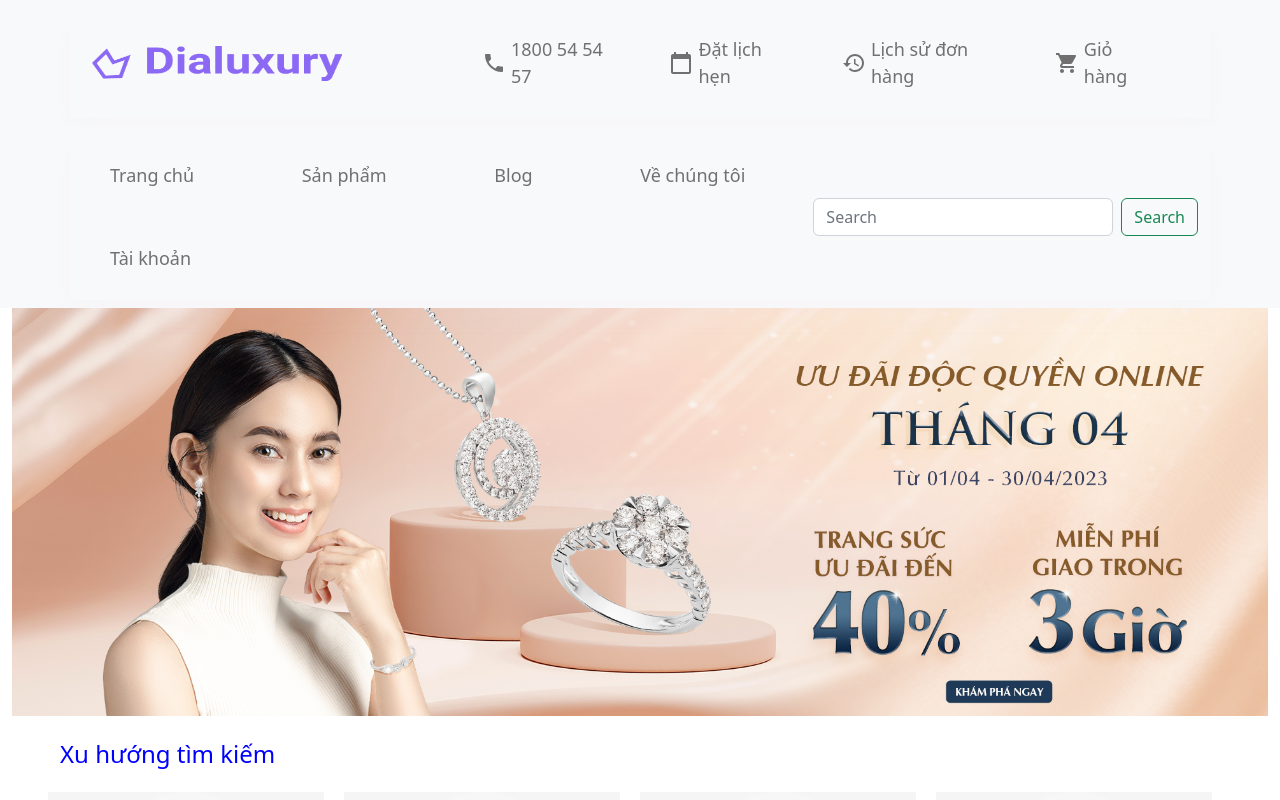
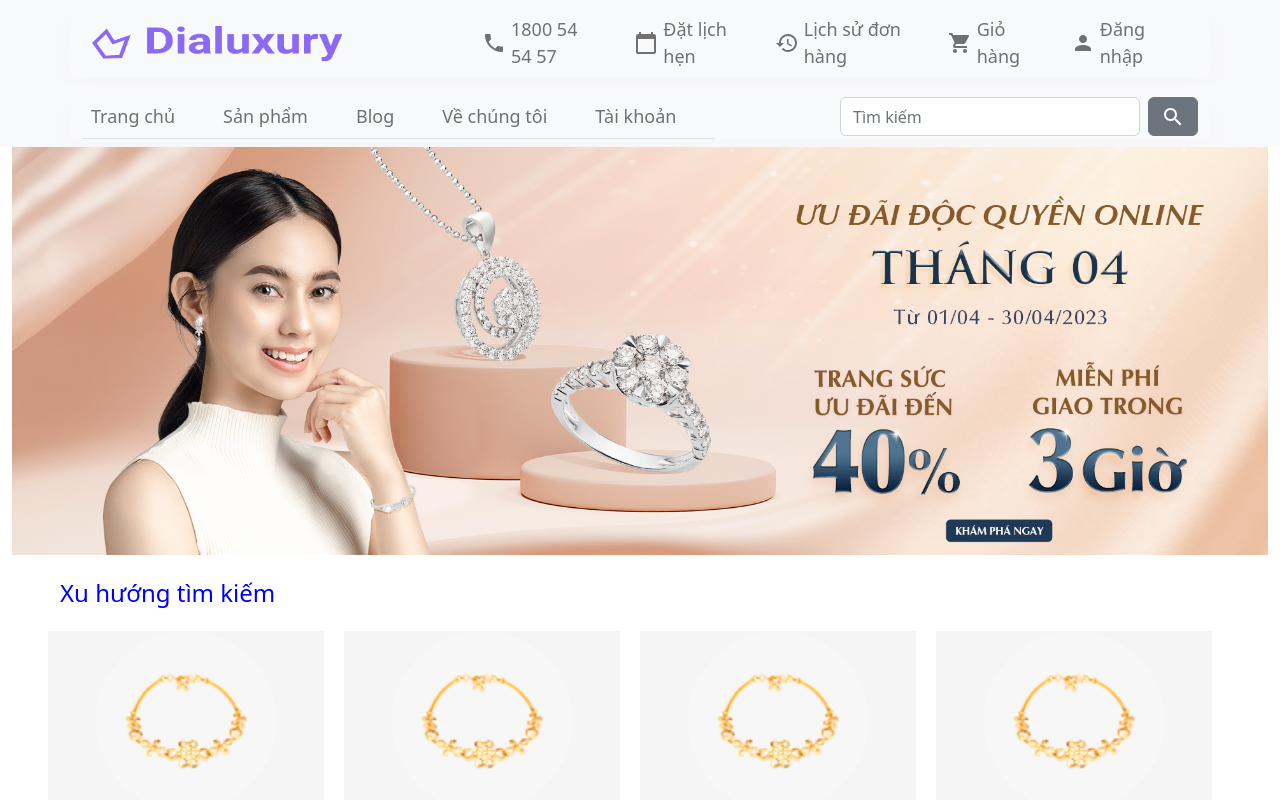
Before and after one commit to lamquocdat/web_trangsuc_se104, a React (Create React App) app: page / in a window 1280 px wide. Shown: the top 800 px of the page. Built offline with nearby package versions, Linux system fonts and the light colour scheme.

Commit message:
Hoan tat header, footer, home

```diff
--- a/src/Components/Footer/Footer.module.css
+++ b/src/Components/Footer/Footer.module.css
@@ -4,6 +4,8 @@
     overflow: hidden;
 
 }
+
+
 
 .line{
     margin-left: 30px;
--- a/src/Components/Header/Header.module.css
+++ b/src/Components/Header/Header.module.css
@@ -1,8 +1,27 @@
 /* nav 1 */
+
+.firstNav{
+
+  overflow: hidden;
+  /* position: sticky; */
+  top:0;
+}
+
+.secondNav{
+  /* position: sticky; */
+   overflow: hidden;
+   top:0;
+}
+.navTop .items:hover{
+  color: rgb(189, 120, 189);
+}
+.pages .page:hover{
+  color: rgb(189, 120, 189);
+}
 .myContainer{
 
-    top:0;
-        box-shadow: 0px 13px 24px 0px rgba(234, 218, 236, 0.08);
+
+        box-shadow: 0px 13px 24px 0px rgba(238, 208, 241, 0.08);
 
         color: #000000;
         font-size: 18px;
@@ -31,14 +50,14 @@
         align-items: center;
 
         position: relative;
-        margin-top: 20px;
-        margin-bottom: 20px;
+
       }
 
       .items{
         /* margin-top: 20px;
         margin-bottom: 20px; */
-        margin-right: 40px;
+        margin-right: 30px;
+
       }
 
 
@@ -58,9 +77,9 @@
     /* background: blue; */
     align-items: center;
     box-sizing: border-box;
-    margin: 20px;
-    margin-right: 60px;
-    padding: 15px
+
+    margin-right: 30px;
+
 }
 
 .form .formcontrol{
--- a/src/Components/Header/index.jsx
+++ b/src/Components/Header/index.jsx
@@ -7,13 +7,16 @@ import PhoneIcon from '@mui/icons-material/Phone';
 import CalendarTodayIcon from '@mui/icons-material/CalendarToday';
 import HistoryIcon from '@mui/icons-material/History';
 import ShoppingCartIcon from '@mui/icons-material/ShoppingCart';
+import SearchIcon from '@mui/icons-material/Search';
+import PersonIcon from '@mui/icons-material/Person';
+import styles from './Header.module.css'
 
-import styles from './Header.module.css'
 function Header() {
+
   return (
     <>
     {/* nav 1 */}
-    <Navbar collapseOnSelect expand="lg" bg="light" variant="light" >
+    <Navbar collapseOnSelect expand="lg" bg="light" variant="light" className={styles.firstNav}>
           <Container className={styles.myContainer}>
             <Navbar.Brand href="#home">
                 <a className="navbar-brand text-info" href="http://localhost:3000/">
@@ -28,29 +31,35 @@ function Header() {
 
 
                   </Nav>
-                  <Nav>
+                  <Nav className={styles.navTop}>
                         <Nav.Link href="#phone" className={styles.items}>
                             <div className={styles.item}>
                             <PhoneIcon className={styles.icon}/>
                             <div className={styles.action} href="#">1800 54 54 57</div>
                             </div>
                         </Nav.Link>
-                        <Nav.Link href="#phone" className={styles.items}>
+                        <Nav.Link href="#calendar" className={styles.items}>
                             <div className={styles.item}>
                             <CalendarTodayIcon className={styles.icon}/>
                             <div className={styles.action} href="#">Đặt lịch hẹn</div>
                             </div>
                         </Nav.Link>
-                        <Nav.Link href="#phone" className={styles.items}>
+                        <Nav.Link href="#history" className={styles.items}>
                             <div className={styles.item}>
                             <HistoryIcon className={styles.icon}/>
                             <div className={styles.action} href="#">Lịch sử đơn hàng</div>
                             </div>
                         </Nav.Link>
-                        <Nav.Link href="#phone" className={styles.items}>
+                        <Nav.Link href="#yourStore" className={styles.items}>
                             <div className={styles.item}>
                             <ShoppingCartIcon className={styles.icon}/>
                             <div className={styles.action} href="#">Giỏ hàng</div>
+                            </div>
+                        </Nav.Link>
+                        <Nav.Link href="#user" className={styles.items}>
+                            <div className={styles.item}>
+                            <PersonIcon className={styles.icon}/>
+                            <div className={styles.action} href="#">Đăng nhập</div>
                             </div>
                         </Nav.Link>
                   </Nav>
@@ -59,28 +68,28 @@ function Header() {
       </Navbar>
 
       {/* nav 2 */}
-      <Navbar collapseOnSelect expand="lg" bg="light" variant="light">
+      <Navbar  collapseOnSelect expand="lg" bg="light" variant="light" className={styles.secondNav}>
       <Container className={styles.myContainer}>
 
         <Navbar.Toggle aria-controls="responsive-navbar-nav" />
         <Navbar.Collapse id="responsive-navbar-nav">
-          <Nav className={"me-auto " + styles.pages}>
-            <Nav.Link href="#features" className={styles.page}>Trang chủ</Nav.Link>
-            <Nav.Link href="#pricing" className={styles.page}>Sản phẩm</Nav.Link>
-            <Nav.Link href="#pricing" className={styles.page}>Blog</Nav.Link>
-            <Nav.Link href="#pricing" className={styles.page}>Về chúng tôi</Nav.Link>
-            <Nav.Link href="#pricing" className={styles.page}>Tài khoản</Nav.Link>
+          <Nav variant="tabs" className={"me-auto " + styles.pages}>
+            <Nav.Link eventKey="link-1" href="#home" className={styles.page}><b style={{fontWeight: "500 "}}>Trang chủ</b></Nav.Link>
+            <Nav.Link eventKey="link-2" href="#products" className={styles.page}><b style={{fontWeight: "500 "}}>Sản phẩm</b></Nav.Link>
+            <Nav.Link eventKey="link-3" href="#blogs" className={styles.page}><b style={{fontWeight: "500 "}}>Blog</b></Nav.Link>
+            <Nav.Link eventKey="link-4" href="#about" className={styles.page}><b style={{fontWeight: "500 "}}>Về chúng tôi</b></Nav.Link>
+            <Nav.Link eventKey="link-5" href="#account" className={styles.page}><b style={{fontWeight: "500 "}}>Tài khoản</b></Nav.Link>
 
           </Nav>
           <Form className={"d-flex " + styles.form}>
                           <Form.Control
                               type="search"
-                              placeholder="Search"
+                              placeholder="Tìm kiếm"
                               className={"me-2 " + styles.formcontrol}
                               aria-label="Search"
                               />
 
-                          <Button variant="outline-success">Search</Button>
+                          <Button variant="secondary" className={styles.button}><SearchIcon/></Button>
                       </Form>
         </Navbar.Collapse>
       </Container>
```
